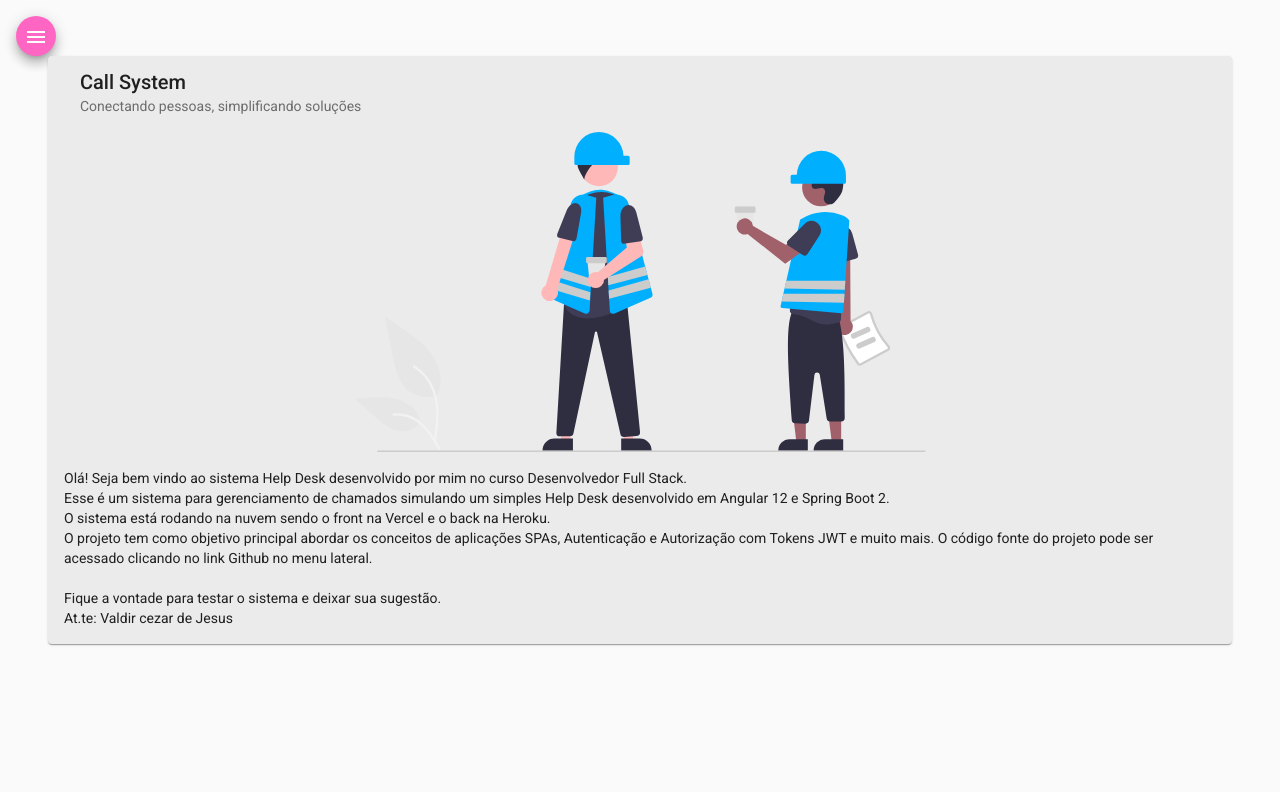
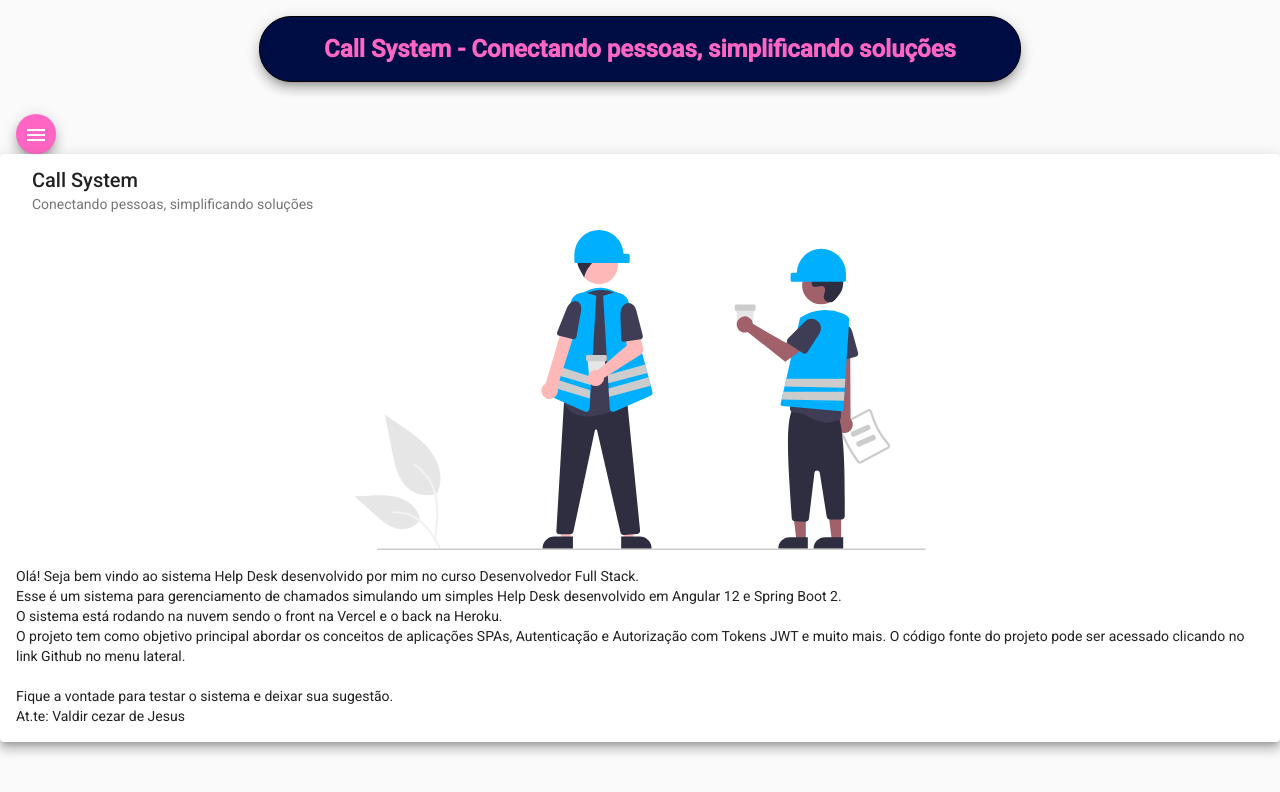
Before and after one commit to LaisaAlb/callSystem-front, an Angular app: page /home in a window 1280 px wide. Shown: the top 792 px of the page. Built offline with nearby package versions, Linux system fonts and the light colour scheme.

Commit message:
HTML e CSS para o componente HEADER

```diff
--- a/src/app/components/header/header.component.css
+++ b/src/app/components/header/header.component.css
@@ -0,0 +1,15 @@
+.container{
+    display: flex;
+    align-items: center;
+    justify-content: center;
+}
+
+h1{
+    margin-top: 1rem;
+    border: 1px solid black;
+    color: #FF66C4;
+    background-color: #000D45;
+    padding: 1rem 5%;
+    border-radius: 2rem;
+    font-weight: 900;
+}
--- a/src/app/components/header/header.component.html
+++ b/src/app/components/header/header.component.html
@@ -1 +1,3 @@
-<p>header works!</p>
+<div class="container">
+    <h1 class="mat-elevation-z8">Call System - Conectando pessoas, simplificando soluções</h1>
+</div>
--- a/src/app/components/home/home.component.css
+++ b/src/app/components/home/home.component.css
@@ -1,6 +1,6 @@
 .card{
     width: 90%;
-    margin: auto;
+    margin: 1rem auto;
     background-color: rgb(235, 235, 235);
 }
 
--- a/src/app/components/home/home.component.html
+++ b/src/app/components/home/home.component.html
@@ -1,4 +1,4 @@
-<mat-card class="card" appearance="outlined">
+<mat-card class="card" appearance="outlined" class="mat-elevation-z8">
     <mat-card-header>
       <mat-card-title>Call System</mat-card-title>
       <mat-card-subtitle>Conectando pessoas, simplificando soluções </mat-card-subtitle>
--- a/src/app/components/nav/nav.component.html
+++ b/src/app/components/nav/nav.component.html
@@ -35,6 +35,7 @@
     </mat-drawer>
 
     <div class="sidenav-content">
+        <app-header></app-header>
       <button class="menu mat-elevation-z8" (click)="drawer.toggle()" mat-icon-button>
         <mat-icon>menu</mat-icon>
       </button>
```
